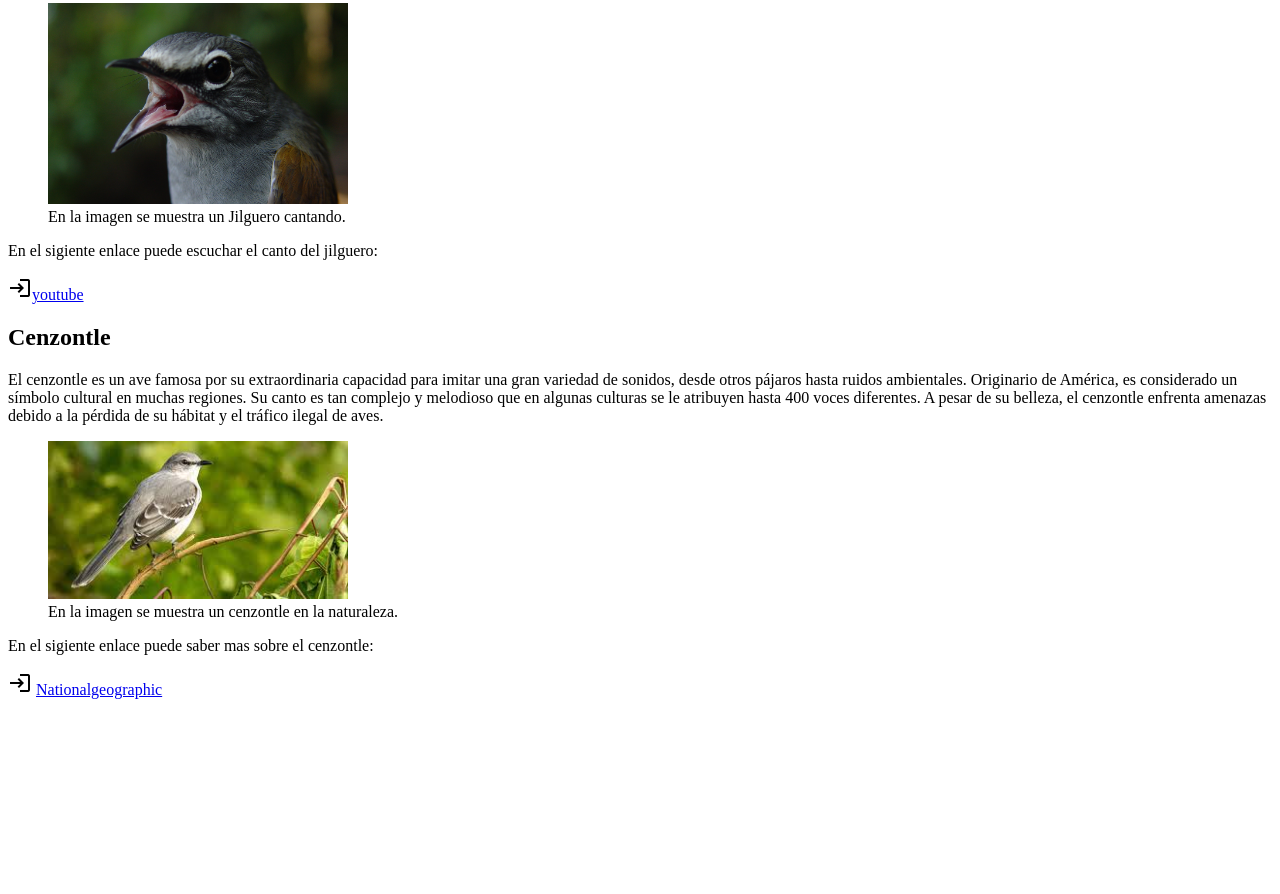
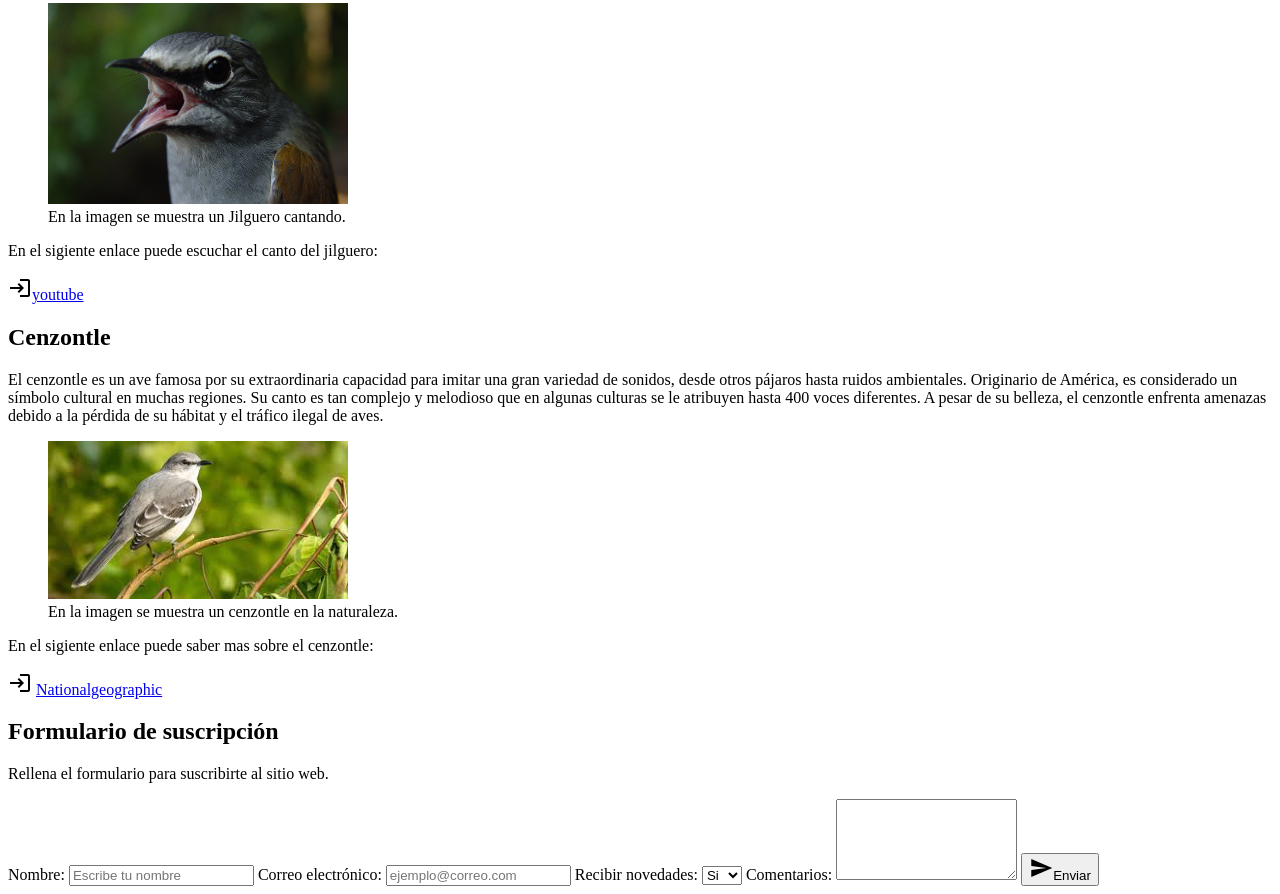
Before and after one commit to Laura341/Aves, a plain HTML site: page index.html in a window 1280 px wide. Shown: the part 707-1601 px from the top of the page. Before the commit the page ends 1414 px from the top, so only its background shows below. Drawn offline with Linux system fonts and the light colour scheme.

Commit message:
Agrego formulario al proyecto

```diff
--- a/index.html
+++ b/index.html
@@ -34,6 +34,7 @@
             <li><a href="#jilguero">Jilguero</a></li>
             <li><a href="#cenzontle">Cenzontle</a></li>
           </ol>
+
          </nav>
      </header>
       <!-- main es la sección principal que contiene  el contenido central.
@@ -79,7 +80,45 @@
 
 
         </section>
+        <section>
+            <h2>Formulario de suscripción</h2>
+            <p>Rellena el formulario para suscribirte al sitio web.</p>
+            <!-- Formulario de contacto -->
+             <form>
+                <!-- label es una etiqueta que nos sirve para asociar un texto descriptivo
+                 a un elemento de entrada.
+                 El atributo for en label ayuda a vincularlo con un elemento de formulario específico
+                 ya que el atributo for contiene el valor del id del campo de entrada con el cual
+                 se asocia -->
+                <label for="nombre">Nombre:</label>
+                <input type="text" id="nombre" placeholder="Escribe tu nombre" required>
+
+                <label for="email">Correo electrónico:</label>
+                <input type="email" id="email" placeholder="ejemplo@correo.com" required>
+
+                <label for="asunto">Recibir novedades:</label>
+                <select id="asunto" required>
+                    <option>Si</option>
+                    <option>No</option>
+
+
+                </select>
+
+                <label for="mensaje">Comentarios:</label>
+                <textarea
+                    id="mensaje"
+                    rows="5"
+                    placeholder="Escribe un comentario"
+                    required
+                >
+                </textarea>
+                <button type="submit"><span class="material-icons">send</span>Enviar</button>
+            </form>
+       </section>
+
+
     </main>
+
 
 </body>
 </html>
```
